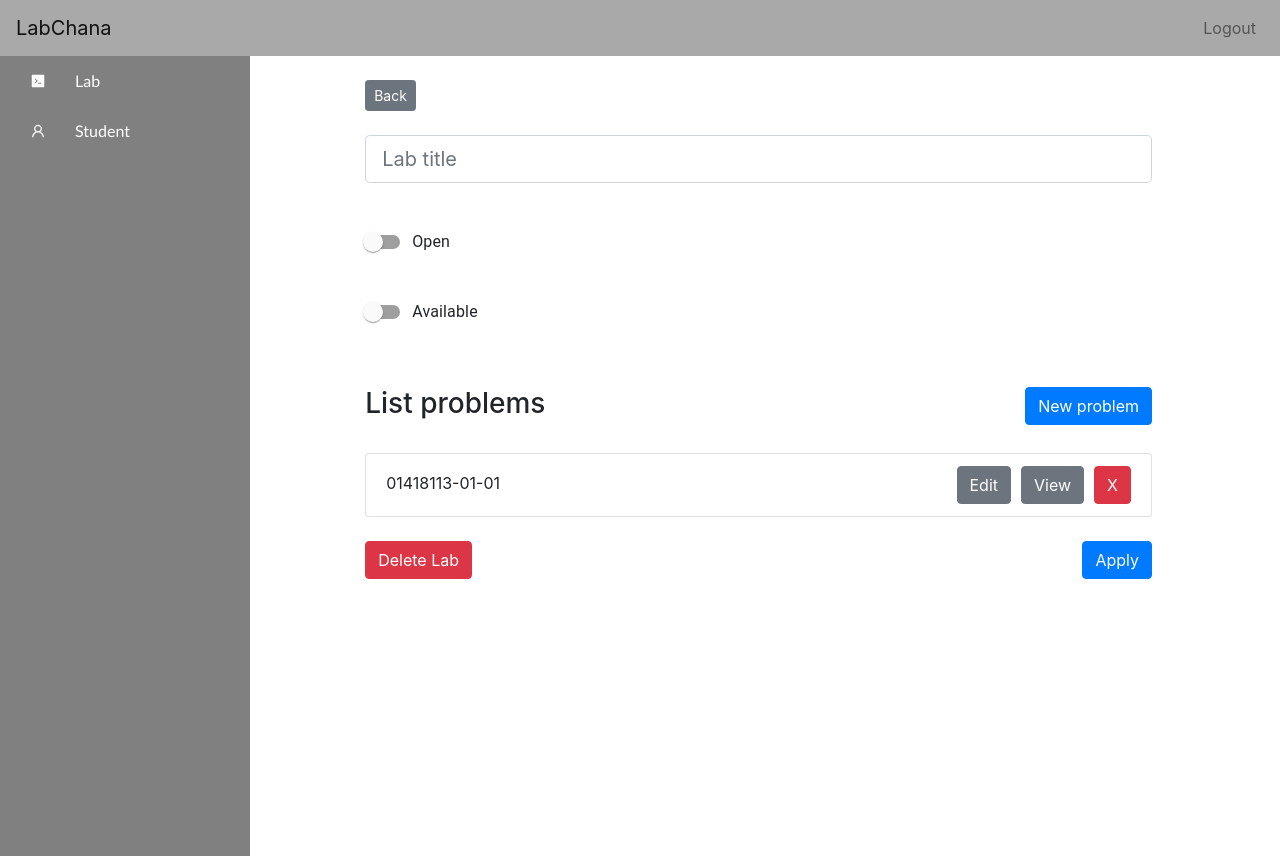
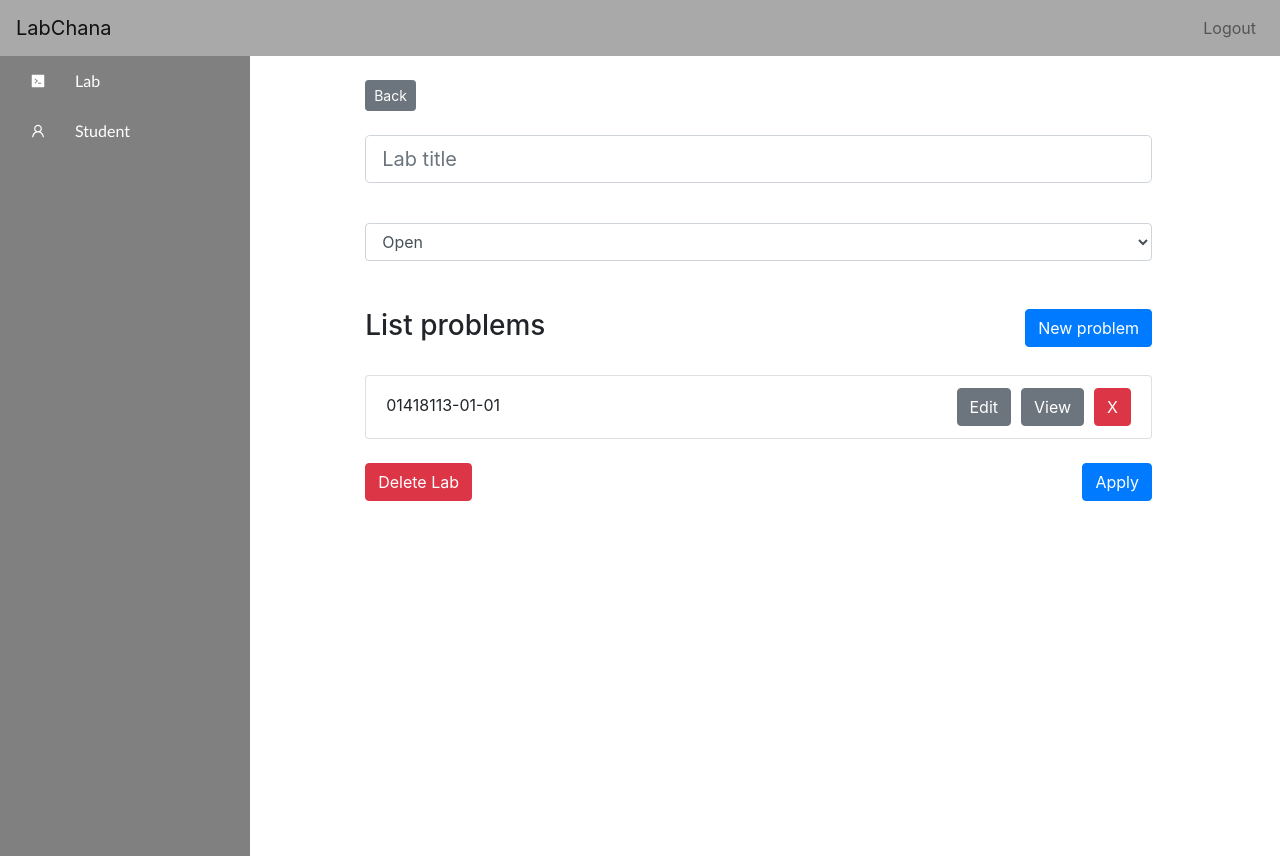
Before and after one commit to ThanakornK/LabChana, a React (Create React App) app: page /manage/labN in a window 1280 px wide. Built offline with nearby package versions, Linux system fonts and the light colour scheme.

Commit message:
change switch open available to select form

```diff
--- a/package.json
+++ b/package.json
@@ -24,7 +24,7 @@
   "scripts": {
     "start": "react-scripts start",
     "build": "react-scripts build",
-    "test": "react-scripts test",
+    "test": "jest --watchAll",
     "eject": "react-scripts eject"
   },
   "eslintConfig": {
@@ -45,5 +45,7 @@
       "last 1 safari version"
     ]
   },
-  "devDependencies": {}
+  "devDependencies": {
+    "jest": "^26.6.0"
+  }
 }
--- a/src/pages/Add_lab.js
+++ b/src/pages/Add_lab.js
@@ -34,19 +34,13 @@ export default class Add_lab extends Component {
                         </Form.Group>
                     </Form>
                     <br />
-                    <FormGroup>
-                        <FormControlLabel
-                            control={<Switch color="primary" checked={this.state.openChecked} onChange={() => this.setState({ openChecked: !(this.state.openChecked) })} />}
-                            label="Open"
-                        />
-                    </FormGroup>
-                    <br />
-                    <FormGroup>
-                        <FormControlLabel
-                            control={<Switch color="primary" checked={this.state.availableChecked} onChange={() => this.setState({ availableChecked: !(this.state.availableChecked) })} />}
-                            label="Available"
-                        />
-                    </FormGroup>
+                    <Form>
+                        <Form.Control as="select">
+                            <option>Open</option>
+                            <option>Disable</option>
+                            <option>Close</option>
+                        </Form.Control>
+                    </Form>
                     <br />
                     {/* <h4>Available</h4>
                     <br /> */}
--- a/src/pages/Manage_lab.js
+++ b/src/pages/Manage_lab.js
@@ -38,19 +38,13 @@ export default class Manage_prob extends Component {
                         </Form.Group>
                     </Form>
                     <br />
-                    <FormGroup>
-                        <FormControlLabel
-                            control={<Switch color="primary" checked={this.state.openChecked} onChange={() => this.setState({openChecked: !(this.state.openChecked)})} />}
-                            label="Open"
-                        />
-                    </FormGroup>
-                    <br />
-                    <FormGroup>
-                        <FormControlLabel
-                            control={<Switch color="primary" checked={this.state.availableChecked} onChange={() => this.setState({ availableChecked: !(this.state.availableChecked) })} />}
-                            label="Available"
-                        />
-                    </FormGroup>
+                    <Form>
+                        <Form.Control as="select">
+                            <option>Open</option>
+                            <option>Disable</option>
+                            <option>Close</option>
+                        </Form.Control>
+                    </Form>
                     <br />
                     {/* <h4>Available</h4>
                     <br />
```
Also changed, not shown: tests/jest.config.js (added, +6 -0 lines), tests/jest.setup.js (added, +3 -0 lines), 2 other files (tests, documents, lock files or other folders).
